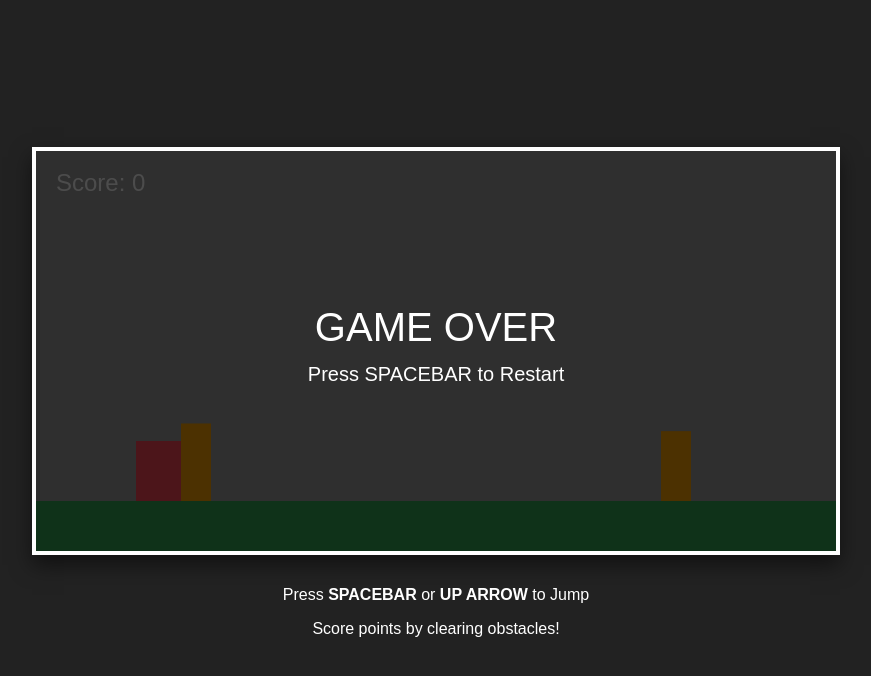
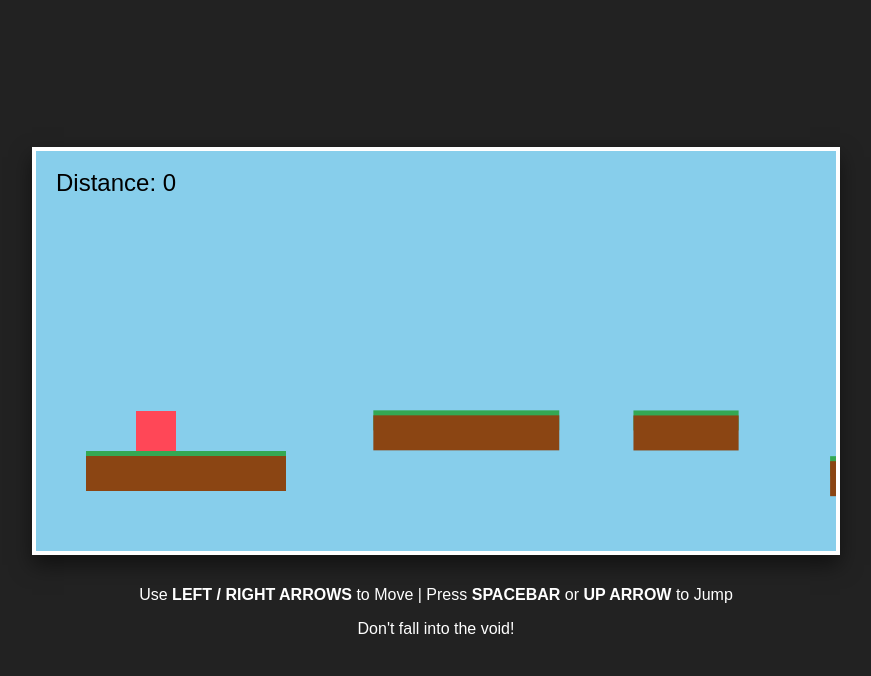
Before and after one commit to iDimitrova1/iDimitrova1.github.io, a plain HTML site: page game2.html in a window 1280 px wide. Shown: the whole page, without its empty margins (204-1075 px from the left). Drawn offline with Linux system fonts and the light colour scheme.

Commit message:
Update game2.html

```diff
--- a/game2.html
+++ b/game2.html
@@ -3,7 +3,7 @@
 <head>
     <meta charset="UTF-8">
     <meta name="viewport" content="width=device-width, initial-scale=1.0">
-    <title>2D Side-Scroller Jumper</title>
+    <title>Floating Islands Platformer</title>
     <style>
         body {
             margin: 0;
@@ -18,7 +18,7 @@
         }
         canvas {
             border: 4px solid #fff;
-            background: #4a90e2; /* Fallback background color */
+            background: #87CEEB; /* Light blue sky */
             box-shadow: 0 10px 20px rgba(0,0,0,0.5);
         }
         .instructions {
@@ -31,161 +31,179 @@
 
     <canvas id="gameCanvas" width="800" height="400"></canvas>
     <div class="instructions">
-        <p>Press <strong>SPACEBAR</strong> or <strong>UP ARROW</strong> to Jump</p>
-        <p>Score points by clearing obstacles!</p>
+        <p>Use <strong>LEFT / RIGHT ARROWS</strong> to Move | Press <strong>SPACEBAR</strong> or <strong>UP ARROW</strong> to Jump</p>
+        <p>Don't fall into the void!</p>
     </div>
 
 <script>
 const canvas = document.getElementById('gameCanvas');
 const ctx = canvas.getContext('2d');
 
-// --- CUSTOM TEXTURE LOADING ---
-// Replace the URLs below with your own image file paths (e.g., "images/player.png")
-const textures = {
-    background: new Image(),
-    player: new Image(),
-    obstacle: new Image(),
-    ground: new Image()
-};
-
-textures.background.src = 'https://images.unsplash.com/photo-1579546929518-9e396f3cc809?q=80&w=800&auto=format&fit=crop'; // Placeholder gradient
-textures.player.src = '';    // Put your player image URL here
-textures.obstacle.src = '';  // Put your obstacle image URL here
-textures.ground.src = '';    // Put your ground image URL here
-
-// Helper function to safely draw texture or fallback to color
-function drawSprite(img, x, y, width, height, fallbackColor) {
-    if (img.src && img.complete && img.naturalWidth !== 0) {
-        ctx.drawImage(img, x, y, width, height);
-    } else {
-        ctx.fillStyle = fallbackColor;
-        ctx.fillRect(x, y, width, height);
-    }
-}
-
 // --- GAME VARIABLES ---
 const gravity = 0.6;
 let score = 0;
 let gameOver = false;
-let gameSpeed = 5;
+let cameraX = 0;
 
 // Player Object
 const player = {
     x: 100,
-    y: 300,
-    width: 50,
-    height: 60,
-    velocityY: 0,
-    isGrounded: false,
-    jumpForce: 13
+    y: 100,
+    width: 40,
+    height: 40,
+    vx: 0,
+    vy: 0,
+    speed: 6,
+    jumpForce: 12,
+    isGrounded: false
 };
 
-// Ground Object
-const ground = {
-    x: 0,
-    y: 350,
-    width: canvas.width,
-    height: 50
+// Platforms Array
+let platforms = [];
+
+// --- INPUTS ---
+const keys = {
+    right: false,
+    left: false,
+    up: false
 };
 
-// Obstacles Array
-let obstacles = [];
-let spawnTimer = 0;
-
-// --- INPUTS ---
-const keys = {};
 window.addEventListener('keydown', (e) => {
-    if ((e.code === 'Space' || e.code === 'ArrowUp') && player.isGrounded && !gameOver) {
-        player.velocityY = -player.jumpForce;
-        player.isGrounded = false;
-    }
-    if (gameOver && e.code === 'Space') {
-        resetGame();
+    if (e.code === 'ArrowRight') keys.right = true;
+    if (e.code === 'ArrowLeft') keys.left = true;
+    if ((e.code === 'Space' || e.code === 'ArrowUp')) {
+        if (player.isGrounded && !gameOver) {
+            player.vy = -player.jumpForce;
+            player.isGrounded = false;
+        }
+        if (gameOver) resetGame();
     }
 });
 
-// --- GAME LOGIC ---
-function spawnObstacle() {
-    spawnTimer++;
-    if (spawnTimer > Math.random() * 60 + 90) { // Random timing between spawns
-        const height = Math.random() * 40 + 40; // Random heights
-        obstacles.push({
-            x: canvas.width,
-            y: ground.y - height,
-            width: 30,
-            height: height
-        });
-        spawnTimer = 0;
+window.addEventListener('keyup', (e) => {
+    if (e.code === 'ArrowRight') keys.right = false;
+    if (e.code === 'ArrowLeft') keys.left = false;
+});
+
+// --- LEVEL GENERATION ---
+function generatePlatform(startX) {
+    const minWidth = 80;
+    const maxWidth = 200;
+    const gap = Math.random() * 80 + 40; // Gap between platforms
+    const width = Math.random() * (maxWidth - minWidth) + minWidth;
+
+    // Random height between 150 and 350
+    const y = Math.random() * 200 + 150;
+
+    platforms.push({
+        x: startX + gap,
+        y: y,
+        width: width,
+        height: 20
+    });
+}
+
+function initLevel() {
+    platforms = [];
+    // Starting platform right underneath the player
+    platforms.push({ x: 50, y: 300, width: 200, height: 20 });
+
+    // Generate initial platforms
+    let lastX = 250;
+    for (let i = 0; i < 5; i++) {
+        generatePlatform(lastX);
+        lastX = platforms[platforms.length - 1].x + platforms[platforms.length - 1].width;
     }
 }
 
+// --- GAME LOGIC ---
 function update() {
     if (gameOver) return;
 
-    // Apply Gravity
-    player.velocityY += gravity;
-    player.y += player.velocityY;
+    // Horizontal Movement
+    if (keys.right) player.vx = player.speed;
+    else if (keys.left) player.vx = -player.speed;
+    else player.vx = 0;
 
-    // Ground Collision
-    if (player.y + player.height >= ground.y) {
-        player.y = ground.y - player.height;
-        player.velocityY = 0;
-        player.isGrounded = true;
+    player.x += player.vx;
+
+    // Camera Scrolling (Push platforms back if player goes past center)
+    if (player.x > canvas.width / 2) {
+        const offset = player.x - (canvas.width / 2);
+        player.x = canvas.width / 2; // Keep player in middle
+
+        // Move all platforms left
+        platforms.forEach(plat => plat.x -= offset);
+
+        // Increase score based on distance traveled
+        score += Math.floor(offset / 10);
     }
 
-    // Move & Update Obstacles
-    for (let i = obstacles.length - 1; i >= 0; i--) {
-        obstacles[i].x -= gameSpeed;
+    // Block player from going off the left edge of the screen
+    if (player.x < 0) player.x = 0;
 
-        // Collision Detection (AABB)
-        if (
-            player.x < obstacles[i].x + obstacles[i].width &&
-            player.x + player.width > obstacles[i].x &&
-            player.y < obstacles[i].y + obstacles[i].height &&
-            player.y + player.height > obstacles[i].y
-        ) {
-            gameOver = true;
+    // Apply Gravity
+    player.vy += gravity;
+    player.y += player.vy;
+    player.isGrounded = false;
+
+    // Platform Collisions
+    platforms.forEach(plat => {
+        // Simple AABB Collision Detection
+        if (player.x < plat.x + plat.width &&
+            player.x + player.width > plat.x &&
+            player.y < plat.y + plat.height &&
+            player.y + player.height > plat.y) {
+
+            // Only land if falling downwards onto the platform
+            if (player.vy > 0 && player.y + player.height - player.vy <= plat.y + 10) {
+                player.y = plat.y - player.height;
+                player.vy = 0;
+                player.isGrounded = true;
+            }
         }
+    });
 
-        // Score tracking
-        if (obstacles[i].x + obstacles[i].width < player.x && !obstacles[i].scored) {
-            score++;
-            obstacles[i].scored = true;
-            // Gradually speed up the game
-            if (score % 5 === 0) gameSpeed += 0.5;
-        }
-
-        // Remove old obstacles
-        if (obstacles[i].x + obstacles[i].width < 0) {
-            obstacles.splice(i, 1);
-        }
+    // Generate new platforms as old ones go off screen
+    const lastPlat = platforms[platforms.length - 1];
+    if (lastPlat.x < canvas.width + 100) {
+        generatePlatform(lastPlat.x + lastPlat.width);
     }
 
-    spawnObstacle();
+    // Clean up platforms that have gone too far left
+    if (platforms[0].x + platforms[0].width < -200) {
+        platforms.shift();
+    }
+
+    // Death Condition (Falling off screen)
+    if (player.y > canvas.height) {
+        gameOver = true;
+    }
 }
 
 function draw() {
     // Clear Canvas
     ctx.clearRect(0, 0, canvas.width, canvas.height);
 
-    // 1. Draw Background
-    drawSprite(textures.background, 0, 0, canvas.width, canvas.height, '#4a90e2');
-
-    // 2. Draw Ground
-    drawSprite(textures.ground, ground.x, ground.y, ground.width, ground.height, '#34a853');
-
-    // 3. Draw Player
-    drawSprite(textures.player, player.x, player.y, player.width, player.height, '#ff4757');
-
-    // 4. Draw Obstacles
-    obstacles.forEach(obs => {
-        drawSprite(textures.obstacle, obs.x, obs.y, obs.width, obs.height, '#ffa502');
+    // Draw Platforms (Floating Islands)
+    ctx.fillStyle = '#34a853'; // Grass color
+    platforms.forEach(plat => {
+        // Draw grass top
+        ctx.fillRect(plat.x, plat.y, plat.width, plat.height);
+        // Draw dirt bottom
+        ctx.fillStyle = '#8B4513';
+        ctx.fillRect(plat.x, plat.y + 5, plat.width, plat.height + 15);
+        ctx.fillStyle = '#34a853'; // reset to grass
     });
 
-    // 5. Draw Score
-    ctx.fillStyle = 'white';
+    // Draw Player
+    ctx.fillStyle = '#ff4757';
+    ctx.fillRect(player.x, player.y, player.width, player.height);
+
+    // Draw Score
+    ctx.fillStyle = 'black';
     ctx.font = '24px sans-serif';
-    ctx.fillText(`Score: ${score}`, 20, 40);
+    ctx.fillText(`Distance: ${score}`, 20, 40);
 
     // Game Over Overlay
     if (gameOver) {
@@ -195,29 +213,31 @@ function draw() {
         ctx.fillStyle = 'white';
         ctx.font = '40px sans-serif';
         ctx.textAlign = 'center';
-        ctx.fillText('GAME OVER', canvas.width / 2, canvas.height / 2 - 10);
+        ctx.fillText('YOU FELL!', canvas.width / 2, canvas.height / 2 - 10);
 
         ctx.font = '20px sans-serif';
         ctx.fillText('Press SPACEBAR to Restart', canvas.width / 2, canvas.height / 2 + 30);
-        ctx.textAlign = 'start'; // Reset alignment
+        ctx.textAlign = 'start';
     }
 }
 
 function resetGame() {
-    obstacles = [];
     score = 0;
-    gameSpeed = 5;
     gameOver = false;
-    player.y = ground.y - player.height;
+    player.x = 100;
+    player.y = 100;
+    player.vy = 0;
+    player.vx = 0;
+    initLevel();
 }
 
-// Main Loop
+// Start Game
+initLevel();
 function gameLoop() {
     update();
     draw();
     requestAnimationFrame(gameLoop);
 }
-
 gameLoop();
 </script>
 </body>
```
